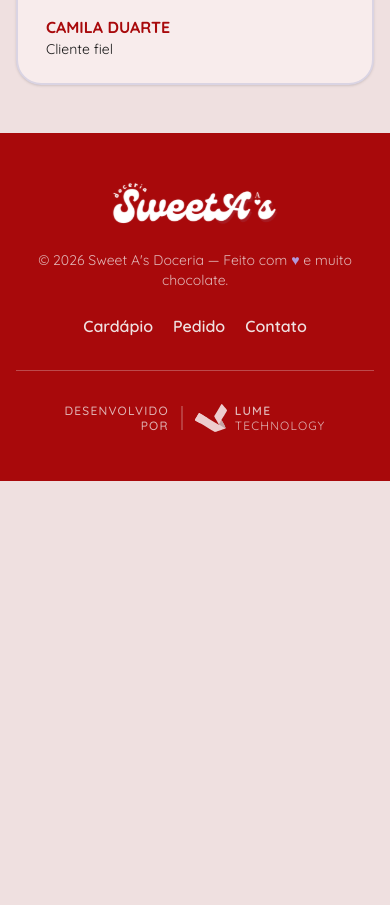
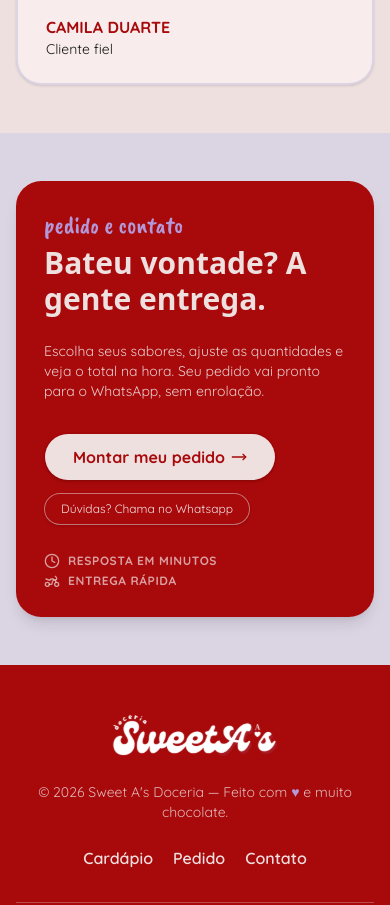
Before and after one commit to enzomakenzy/sweetas-lp, a React (Vite) app: page / in a window 390 px wide. Shown: the part 7740-8645 px from the top of the page. Before the commit the page ends 8221 px from the top, so only its background shows below. Built offline with nearby package versions, Linux system fonts and the light colour scheme; a web font is replaced by a local one.

Commit message:
feat: add contact section with order cta and delivery info

```diff
--- a/src/app.tsx
+++ b/src/app.tsx
@@ -1,6 +1,7 @@
 import { Footer } from "./components/layout/footer";
 import { Header } from "./components/layout/header";
 import { Banner } from "./components/sections/banner";
+import { Contact } from "./components/sections/contact";
 import { Marquee } from "./components/sections/marquee";
 import { Menu } from "./components/sections/menu";
 import { Quality } from "./components/sections/quality";
@@ -18,6 +19,7 @@ export default function App() {
         <Menu />
         <Quality />
         <Reviews />
+        <Contact />
         <Footer />
       </div>
     </div>
--- /dev/null
+++ b/src/components/sections/contact.tsx
@@ -0,0 +1,37 @@
+import { Clock4, Motorbike, MoveRight } from "lucide-react";
+import { Button } from "../ui/button";
+
+export function Contact() {
+  return (
+    <section className="py-12 px-4 lg:px-12 bg-quinary">
+      <div className="max-w-7xl mx-auto grid grid-cols-1 shadow-lg rounded-2xl overflow-hidden">
+        <div className="bg-primary p-7">
+          <h3 className="text-secondary font-accent text-2xl mb-1">pedido e contato</h3>
+          <h2 className="text-3xl font-heading font-bold text-background mb-6">Bateu vontade? A gente entrega.</h2>
+          <p className="text-sm text-background/90 mb-8">Escolha seus sabores, ajuste as quantidades e veja o total na hora. Seu pedido vai pronto para o WhatsApp, sem enrolação.</p>
+
+          <div className="flex flex-col items-start gap-3 mb-7">
+            <Button
+              variant="outline"
+              size="lg"
+              className="contain flex-none hover:bg-background hover:text-primary hover:scale-105"
+            >
+              Montar meu pedido <MoveRight />
+            </Button>
+            <Button
+              size="sm"
+              className="text-xs font-normal h-8 border border-background/50 hover:scale-none hover:bg-background/10"
+            >
+              Dúvidas? Chama no Whatsapp
+            </Button>
+          </div>
+
+          <div className="text-background/70 font-bold text-xs uppercase tracking-wider flex flex-col gap-1">
+            <div className="flex items-center gap-2"><Clock4 size={16} /> Resposta em minutos</div>
+            <div className="flex items-center gap-2"><Motorbike size={16} /> Entrega rápida</div>
+          </div>
+        </div>
+      </div>
+    </section>
+  );
+}
```
